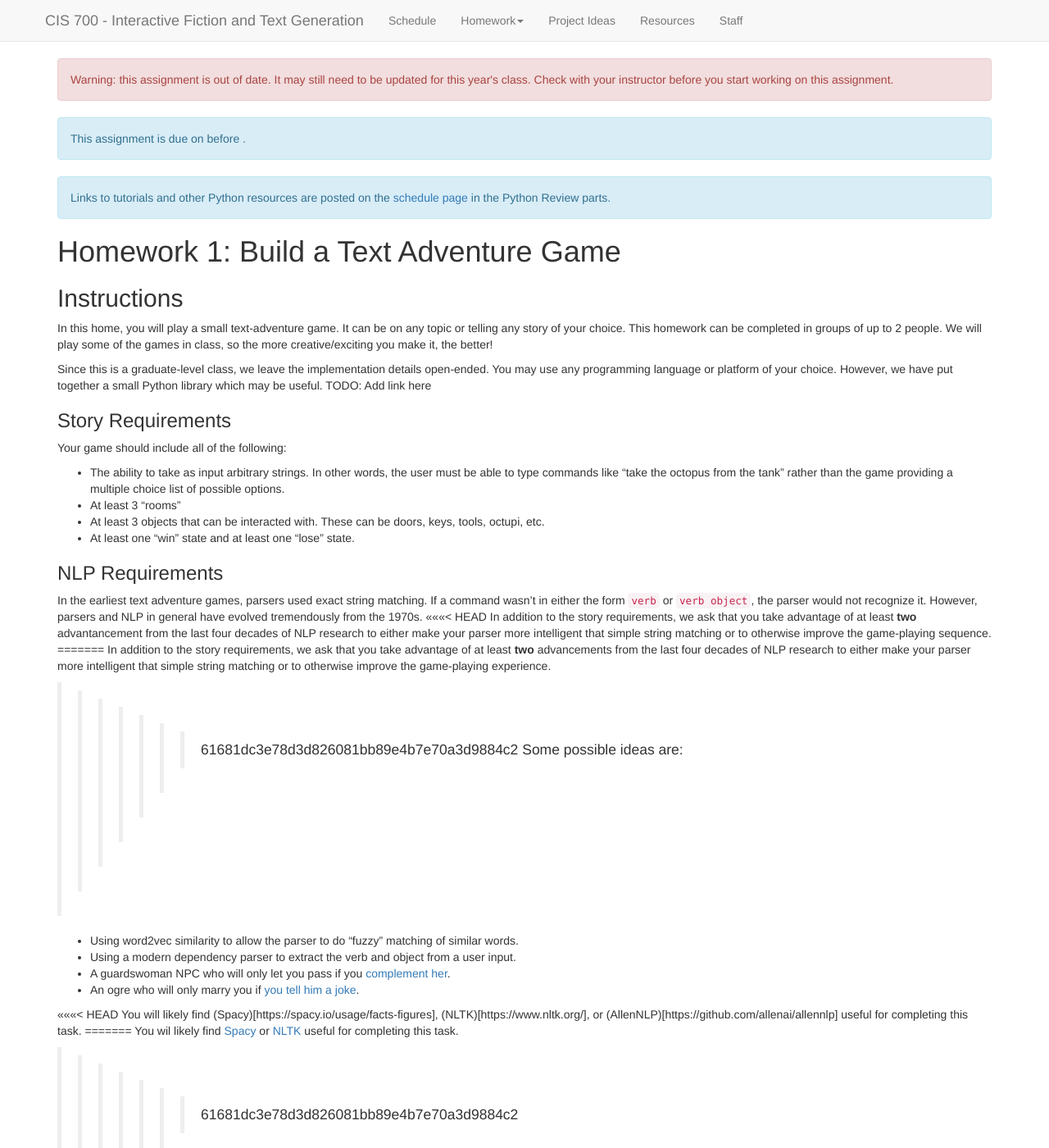
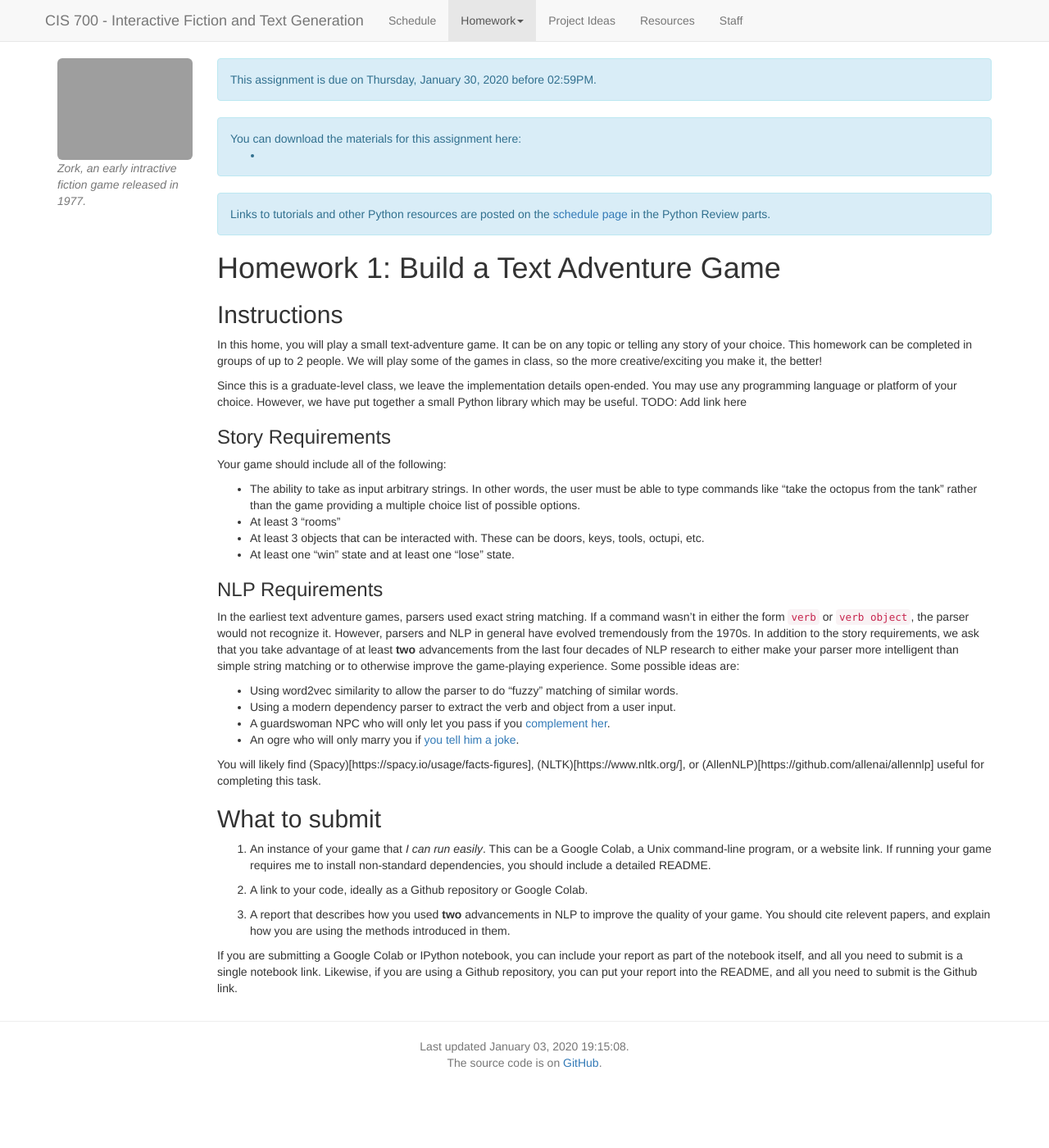
Before and after one commit to interactive-fiction-class/interactive-fiction-class.github.io, a Jekyll site: the page built from homeworks/hw1/homework1.md, in a window 1280 px wide and 1400 px high. Shown: the whole window at 82% size. Built offline with Jekyll 4.4.1, drawn with Linux system fonts in a browser that asks for light colours; nearby versions of some CDN libraries; our own code applies the rules of GitHub Pages for plain Markdown files; a script that is not in the unit is left out.

Commit message:
fixed merge conflicts

```diff
--- a/homeworks/hw1/homework1.md
+++ b/homeworks/hw1/homework1.md
@@ -5,13 +5,8 @@
 caption: Zork, an early intractive fiction game released in 1977.
 title: CIS 521 Homework 1 "Play a Text-Adventure Game"
 active_tab: homework
-<<<<<<< HEAD
-release_date: 2019-08-27
-due_date: 2019-01-23 14:59:00EDT
-=======
 release_date: 2020-01-01 14:59:00EDT
 due_date: 2020-01-30 14:59:00EDT
->>>>>>> 2a234db8336b585b93f7141dfb5769a0c8815da9
 materials:
     -
 submission_link: https://www.gradescope.com/courses/59562
@@ -79,11 +74,7 @@
 
 ### NLP Requirements
 In the earliest text adventure games, parsers used exact string matching. If a command wasn't in either the form `verb` or `verb object`, the parser would not recognize it. However, parsers and NLP in general have evolved tremendously from the 1970s.
-<<<<<<< HEAD
-In addition to the story requirements, we ask that you take advantage of at least **two** advantancement from the last four decades of NLP research to either make your parser more intelligent that simple string matching or to otherwise improve the game-playing sequence.
-=======
-In addition to the story requirements, we ask that you take advantage of at least **two** advancements from the last four decades of NLP research to either make your parser more intelligent that simple string matching or to otherwise improve the game-playing experience.
->>>>>>> 61681dc3e78d3d826081bb89e4b7e70a3d9884c2
+In addition to the story requirements, we ask that you take advantage of at least **two** advancements from the last four decades of NLP research to either make your parser more intelligent than simple string matching or to otherwise improve the game-playing experience.
 Some possible ideas are:
 
 * Using word2vec similarity to allow the parser to do "fuzzy" matching of similar words.
@@ -91,11 +82,7 @@
 * A guardswoman NPC who will only let you pass if you [complement her](https://textblob.readthedocs.io/en/dev/quickstart.html#sentiment-analysis).
 * An ogre who will only marry you if [you tell him a joke](https://ccc.inaoep.mx/~villasen/bib/LEARNING%20TO%20LAUGH%20(AUTOMATICALLY).pdf).
 
-<<<<<<< HEAD
 You will likely find (Spacy)[https://spacy.io/usage/facts-figures], (NLTK)[https://www.nltk.org/], or (AllenNLP)[https://github.com/allenai/allennlp] useful for completing this task.
-=======
-You wil likely find [Spacy](https://spacy.io/usage/facts-figures) or [NLTK](https://www.nltk.org/) useful for completing this task.
->>>>>>> 61681dc3e78d3d826081bb89e4b7e70a3d9884c2
 
 ## What to submit
 
```
Also changed, not shown: homeworks/hw2/homework2.md (+1 -14 lines).
